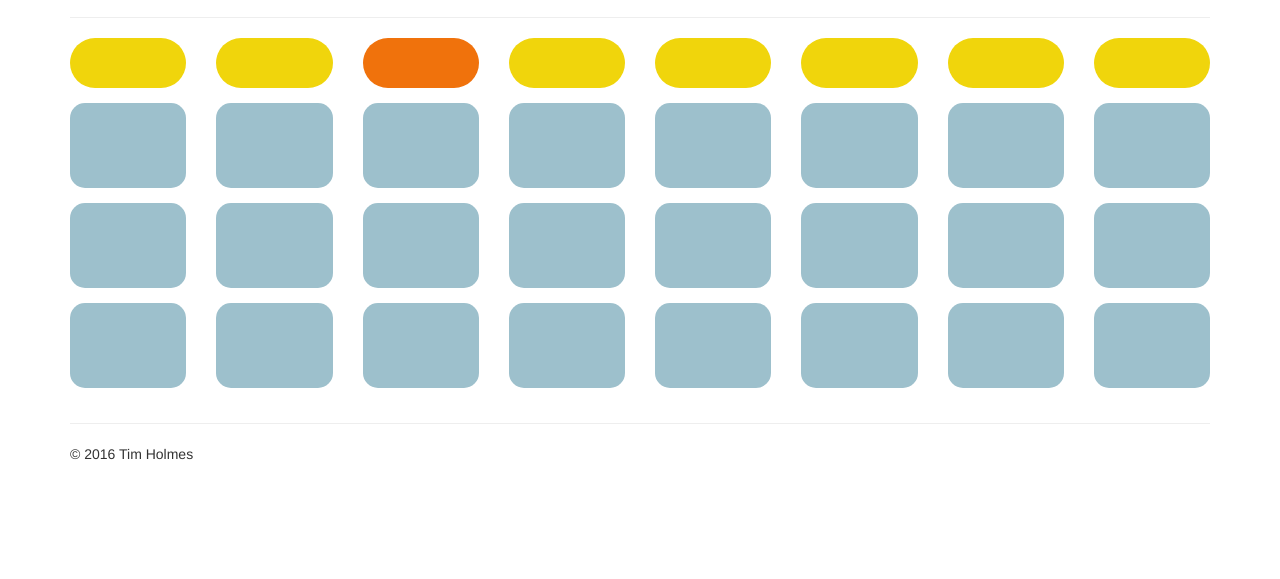
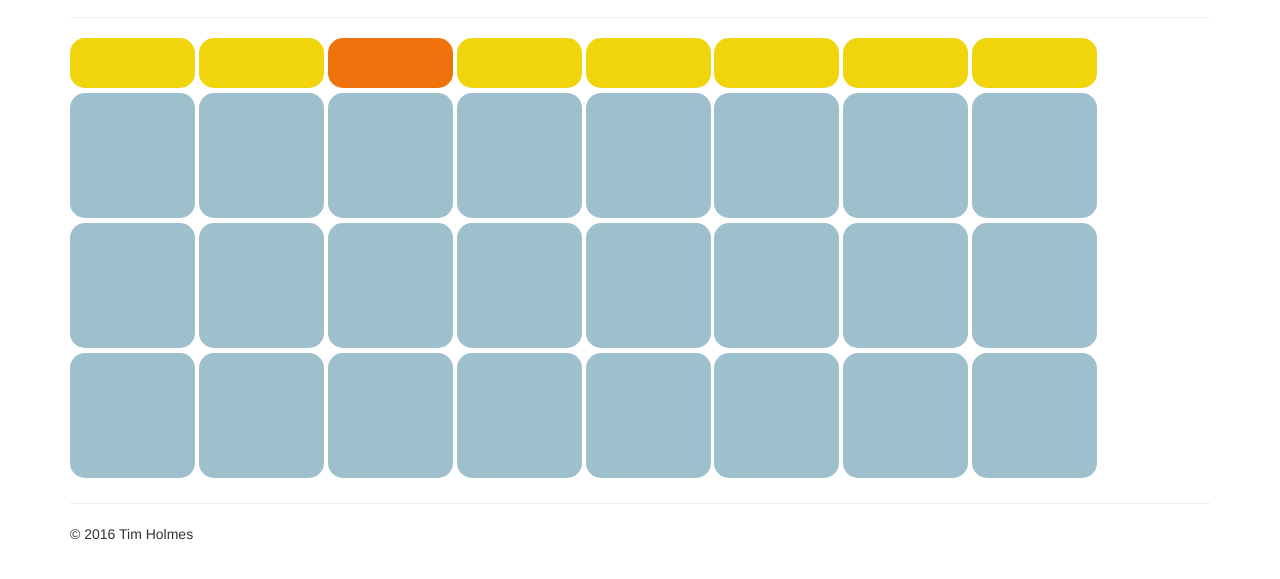
Before and after one commit to timothyholmes/drummerjs, a plain HTML site: page index.html in a window 1280 px wide. Both pictures are taken after a click on the button "Start". Shown: the part 197-776 px from the top of the page. Drawn offline with Linux system fonts and the light colour scheme.

Commit message:
Removed bootstrap from grid because it looked poor on smaller screens. Disabled the tempo marker while the loop was off.

```diff
--- a/css/style.css
+++ b/css/style.css
@@ -1,8 +1,17 @@
 .box {
     border-radius: 15px;
-	height: 85px;
 	background-color: #9DC0CC;
-	margin-bottom: 15px;
+	height: 125px;
+	width:125px;
+	display: inline-block;
+}
+
+.beatMarker {
+	border-radius: 15px;
+	background-color: #F0D50C;
+	height: 50px;
+	width:125px;
+	display: inline-block;
 }
 
 .box:hover {
@@ -13,13 +22,11 @@
 	background-color: #96DBF2;
 }
 
-.beatMarker {
-	border-radius: 50px;
-	height: 50px;
-	background-color: #F0D50C;
-	margin-bottom: 15px;
-}
 
 .noedit {
 	color: #888888;
 }
+
+#grid {
+	min-width: 1200px;
+}
--- a/templates/drum-machine.html
+++ b/templates/drum-machine.html
@@ -1,4 +1,30 @@
-<div class="row" >
+<div id="grid">
+	<span data-ng-hide="!startLoop">
+		<span data-ng-repeat="marker in markers">
+			<span class="beatMarker" data-ng-class="getClass(marker)"></span>
+		</span>
+	</span>
+
+	<br>
+
+	<span data-ng-repeat="kick in kicks">
+		<span class="box" data-ng-init="kick.on = false" data-ng-class="{'boxsoundon': kick.on}" data-ng-click="kick.on = !kick.on; playSound(kick)"></span>
+	</span>
+
+	<br>
+
+	<span data-ng-repeat="snare in snares">
+		<span class="box" data-ng-init="snare.on = false" data-ng-class="{'boxsoundon': snare.on}" data-ng-click="snare.on = !snare.on; playSound(snare)"></span>
+	</span>
+
+	<br>
+
+	<span data-ng-repeat="hihat in hihats">
+		<span class="box" data-ng-init="hihat.on = false" data-ng-class="{'boxsoundon': hihat.on}" data-ng-click="hihat.on = !hihat.on; playSound(hihat)"></span>
+	</span>
+</div>
+
+<!--<div class="row" >
 	<div class="col-md-6 col-sm-6 col-xs-6 col-lg-6">
 		<div class="row">
 			<div data-ng-repeat="marker in markers | limitTo: 4">
```
